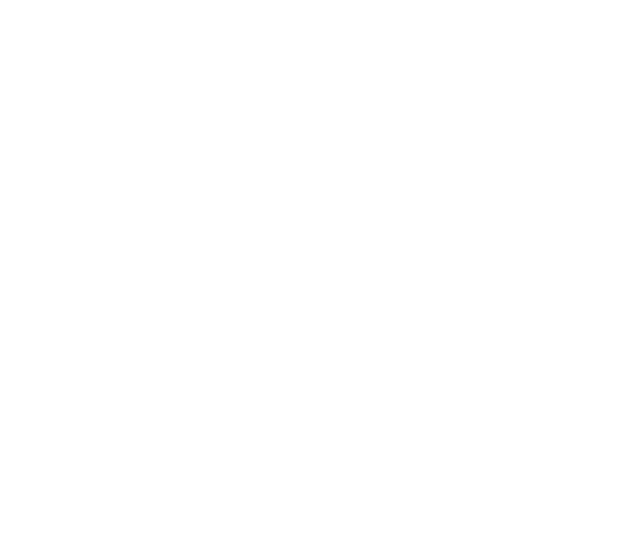
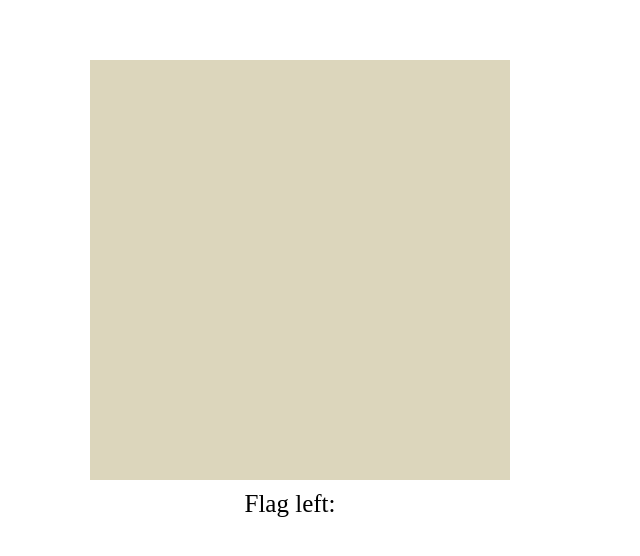
Before and after one commit to merovinjs/react-hooks-lesson, a React (Vite) app: page /exercise/mineswappergame in a window 1280 px wide. Before the commit this address had no page. Shown: the top 556 px of the page, without its empty margins (0-640 px from the left). Built offline with nearby package versions, Linux system fonts and the light colour scheme.

Commit message:
added:mineSwapper userefHook

```diff
--- a/src/App.tsx
+++ b/src/App.tsx
@@ -5,6 +5,7 @@
 import ExercisesHomePage from "./pages/exercise/ExercisesHomePage";
 import { Exercise1 } from "./pages/exercise/Exercise1";
 import OtpLogin from "./pages/exercise/OTPlogin/OtpLogin";
+import MineSwapperGame from "./pages/exercise/MineSwapperGame/MineSwapperGame";
 
 function App() {
   return (
@@ -17,6 +18,7 @@
           <Route path="/exercises" element={<ExercisesHomePage />} />
           <Route path="/exercise/mapping" element={<Exercise1 />} />
           <Route path="/exercise/otpLogin" element={<OtpLogin />} />
+          <Route path="/exercise/mineswappergame" element={<MineSwapperGame />} />
         </Routes>
       </Router>
     </>
--- a/src/main.tsx
+++ b/src/main.tsx
@@ -1,5 +1,4 @@
 import ReactDOM from "react-dom/client";
-import "./index.css";
 import App from "./App";
 
 ReactDOM.createRoot(document.getElementById("root")!).render(
--- a/src/pages/exercise/ExercisesHomePage.tsx
+++ b/src/pages/exercise/ExercisesHomePage.tsx
@@ -7,6 +7,9 @@
       <a style={{ marginBottom: "15px", fontSize: "20px" }} href="/exercise/otpLogin">
         Opt Fonsiyon"Tek kullanımlık şifre ile giriş"
       </a>
+      <a style={{ marginBottom: "15px", fontSize: "20px" }} href="/exercise/mineswappergame">
+        mayın tarlası oyunu
+      </a>
     </div>
   );
 };
--- /dev/null
+++ b/src/pages/exercise/MineSwapperGame/MineSwapperGame.jsx
@@ -0,0 +1,25 @@
+import React from "react";
+import { useEffect } from "react";
+import "./MineSwapperstyle.css";
+import { useRef } from "react";
+const MineSwapperGame = () => {
+  const gridRef = useRef(null);
+  useEffect(() => {
+    createBoard();
+  }, []);
+  const createBoard = () => {
+    const grid = gridRef.current;
+    console.log(grid);
+  };
+  return (
+    <div className="container">
+      <div ref={gridRef} className="grid"></div>
+      <div>
+        Flag left: <span id="flags-left"></span>
+      </div>
+      <div id="result"></div>
+    </div>
+  );
+};
+
+export default MineSwapperGame;
--- /dev/null
+++ b/src/pages/exercise/MineSwapperGame/MineSwapperstyle.css
@@ -0,0 +1,17 @@
+.container {
+  width: 500px;
+}
+.grid {
+  height: 400px;
+  width: 400px;
+  display: flex;
+  background-color: #dcd6bc;
+  margin-left: 50px;
+  margin-top: 20px;
+  border: 10px solid #dcd6bc;
+  margin-bottom: 10px;
+}
+div {
+  font-size: 25px;
+  text-align: center;
+}
```
Also changed, not shown: src/pages/exercise/MineSwapperGame/styles.module.css (added).
